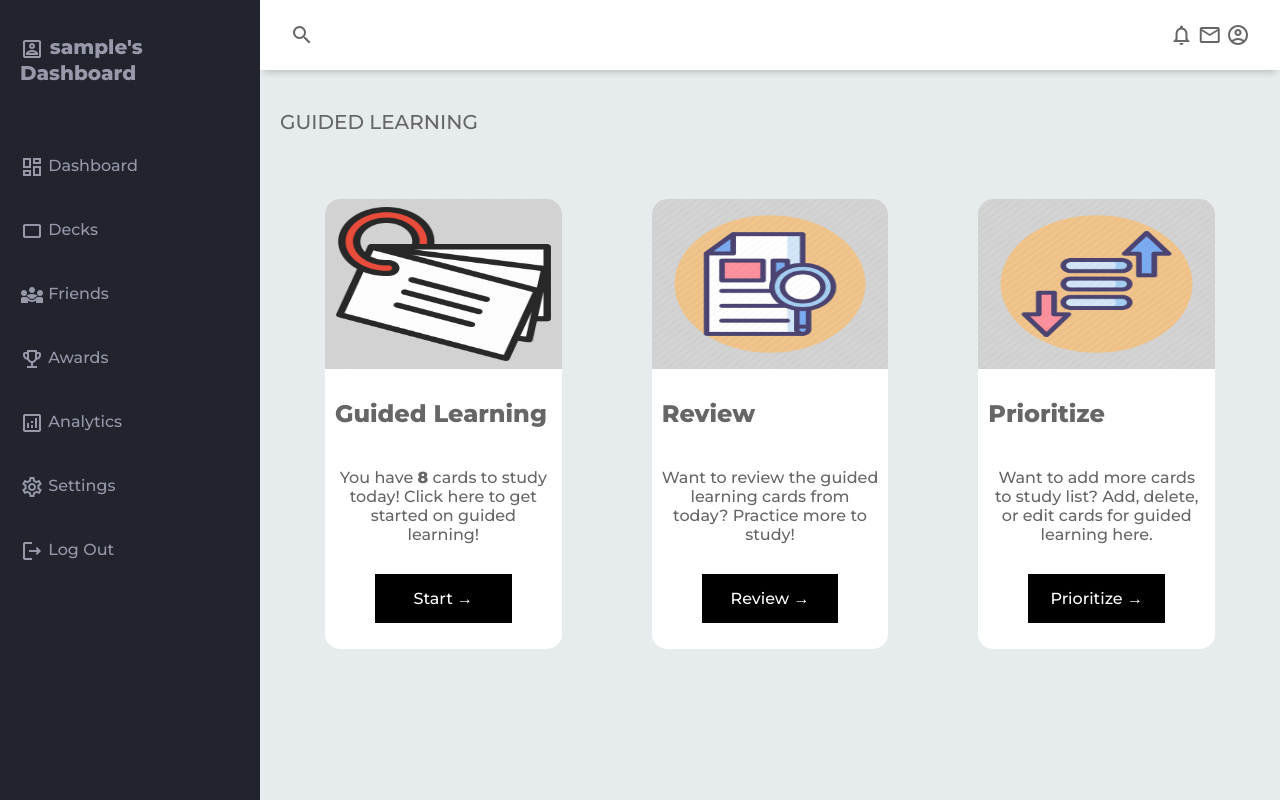
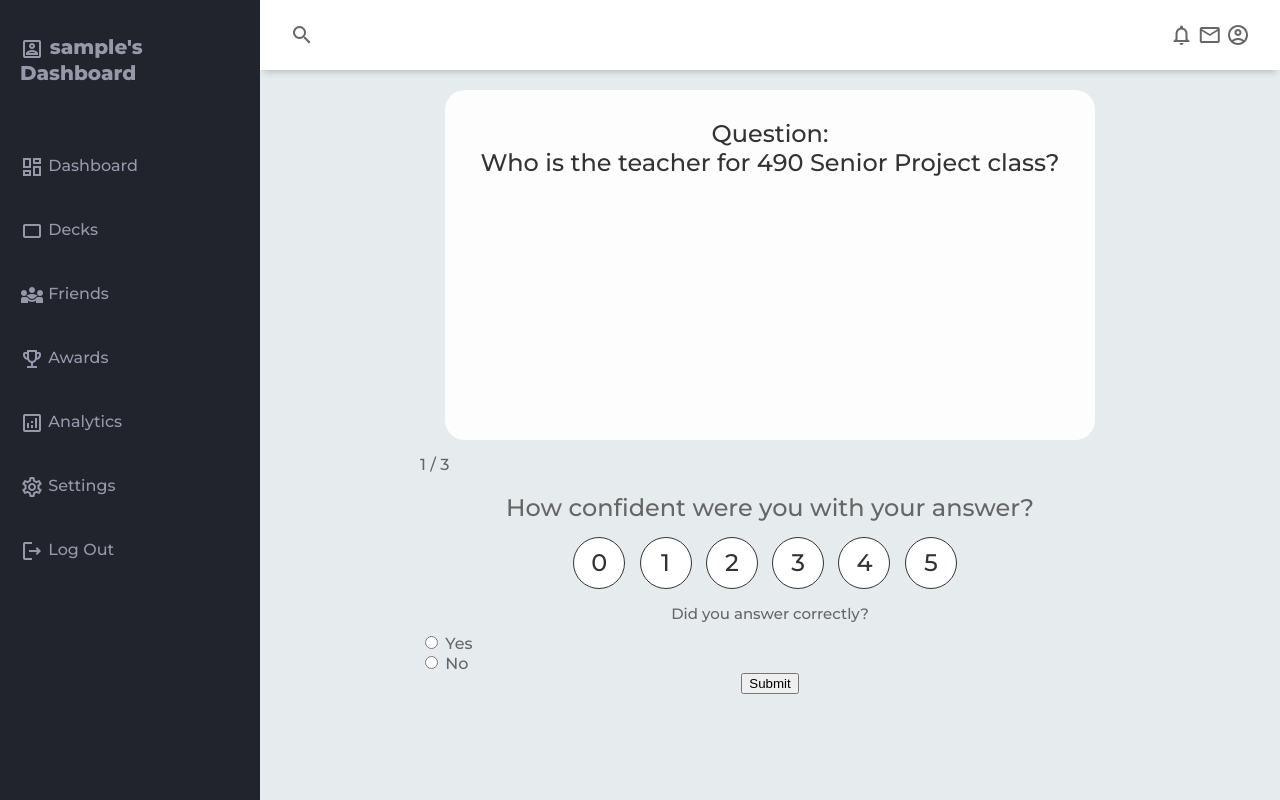
Before and after one commit to NolanBrown42/TICK-KING, a Flask app: page /guidedlearning in a window 1280 px wide. Run offline with Flask 3, Linux system fonts and the light colour scheme; the visitor is signed in with stand-in values (Sample User, id 1); some libraries are stand-ins or nearby versions.

Commit message:
Update guidedlearning.html
added script for buttons

```diff
--- a/website/templates/guidedlearning.html
+++ b/website/templates/guidedlearning.html
@@ -4,11 +4,11 @@
 		<meta charset="UTF-8">
 		<meta http-equiv="X-UA-Compatible" content="IE=edge">
 		<meta name="viewport" content="width=device-width, initial-scale=1.0">
+
+        <!-- style sheets -->
+		<link rel="stylesheet" href="{{ url_for('static', filename='css/guidedcards.css')}}">
+        <link rel="stylesheet" href="{{ url_for('static', filename='css/template.css')}}">
         <link rel="stylesheet" href="https://cdnjs.cloudflare.com/ajax/libs/font-awesome/6.1.1/css/all.min.css">
-
-        <!-- css stylesheets -->
-		<link rel="stylesheet" href="{{ url_for('static', filename='css/guidedlearning.css')}}">
-        <link rel="stylesheet" href="{{ url_for('static', filename='css/template.css')}}">
 
         <!-- Montserrat font -->
 		<link href="https://fonts.googleapis.com/css2?family=Montserrat:wght@500;800&display=swap" rel="stylesheet">
@@ -73,35 +73,121 @@
             </aside>
             <!-- End Sidebar -->
 
-            <!--<main>-->
+            <!--MAIN CODE-->
             <main class="main-container">
-            <div class="main-title">
-                <p class="font-weight-bold">GUIDED LEARNING</p>
+
+            <!-- Flash card for guided learning -->
+            <div class="card-container">
+                <div class="thecard">
+                    <div id="front-container" class="thefront">
+                    </div>
+                    <div id="back-container" class="theback"></div>
+                </div>
             </div>
 
+            <!-- Writing and buttons underneath -->
+            <div class="bottom-content">
+                <div class="num-box" id="num-container">
+                </div>
+                <br> <!-- line break -->
+                <p>How confident were you with your answer?</p>
+                <div class="wrap">
+                <div class="rating-scale">
+                    <input type="radio" name="rating" id="rating-0" value="0">
+                    <label for="rating-0">0</label>
+                    <input type="radio" name="rating" id="rating-1" value="1">
+                    <label for="rating-1">1</label>
+                    <input type="radio" name="rating" id="rating-2" value="2">
+                    <label for="rating-2">2</label>
+                    <input type="radio" name="rating" id="rating-3" value="3">
+                    <label for="rating-3">3</label>
+                    <input type="radio" name="rating" id="rating-4" value="4">
+                    <label for="rating-4">4</label>
+                    <input type="radio" name="rating" id="rating-5" value="5">
+                    <label for="rating-5">5</label>
+                </div>
+                </div>
+                <div class="little-text">
+                    <p>Did you answer correctly?</p>
+                </div>
+                <div class="yn-rating">
+                    <div>
+                        <input type="radio" id="yes" name="answer" value="yes">
+                        <label for="yes">Yes</label>
+                    </div>
+                    <div>
+                        <input type="radio" id="no" name="answer" value="no">
+                        <label for="no">No</label>
+                    </div>
+                </div>
 
-	<section class="container">
-        <div class="card-gl">
-            <img src="{{ url_for('static', filename='images/cards.png')}}" class="card-img">
-            <h2>Guided Learning</h2>
-            <p>You have <strong>8</strong> cards to study today! Click here to get started on guided learning!</p>
-            <!-- Have url to guided cards -->
-            <a href="/guidedcards">Start <span>&rarr;</span></a>
+                <!-- Button to submit the rating -->
+                <div class="submit-btn">
+                    <button onclick="nextRow()">Submit</button>
                 </div>
-        <div class="card-gl">
-            <img src="{{ url_for('static', filename='images/Review.png')}}" class="card-img">
-            <h2>Review</h2>
-            <p>Want to review the guided learning cards from today? Practice more to study!</p>
-            <a href="/mylibrary">Review <span>&rarr;</span></a>
-        </div>
-        <div class="card-gl">
-            <img src="{{ url_for('static', filename='images/Prioritize.png')}}" class="card-img">
-            <h2>Prioritize</h2>
-            <p>Want to add more cards to study list? Add, delete, or edit cards for guided learning here.</p>
-            <a href="">Prioritize <span>&rarr;</span></a>
             </div>
 
             </main>
         </div>
     </body>
 </html>
+
+
+<!-- SCRIPT FUNCTIONS FOR THIS PAGE -->
+<script>
+    const dataArray = [
+        { id: '1', question: 'Who is the teacher for 490 Senior Project class?', answer: 'Mr. Atencio'},
+        { id: '2', question: 'How far away is Jupiter from Earth?', answer: '601 million miles away'},
+        { id: '3', question: 'Will Vini Remeber his password?', answer: 'Yes, I believe.'}
+    ];
+
+    //function to unselect radio inupts
+    function unselectRadioInputs(groupName) {
+        var radioInputs = document.getElementsByName(groupName);
+        for (var i = 0; i < radioInputs.length; i++) {
+        radioInputs[i].checked = false;
+        }
+    }
+
+    //function to go to next page
+    function goToNextPage() {
+        window.location.href = "/dashboard.html";
+    }
+
+
+    let currentIndex = 0;
+      const frontContainer = document.getElementById('front-container');
+      const backContainer = document.getElementById('back-container');
+      const numContainer = document.getElementById('num-container');
+
+      //function displayData
+      const displayData = () => {
+        const data = dataArray[currentIndex];
+        frontContainer.innerText =
+        `
+        Question:
+         ${data.question}`;
+
+         backContainer.innerText =
+         `
+         Answer:
+         ${data.answer}`;
+
+        numContainer.innerText = `${data.id} / ${dataArray.length}`;
+      };
+
+      displayData();
+
+      //function nextRow
+      const nextRow = () => {
+        currentIndex++;
+        if (currentIndex >= dataArray.length) {
+          alert('Finished Guided Learning flashcards!! Well done!');
+        } else {
+          displayData();
+          unselectRadioInputs("rating");
+          unselectRadioInputs("answer");
+        }
+      };
+
+</script>
```
Lines whose indentation alone changed are shown as unchanged.
